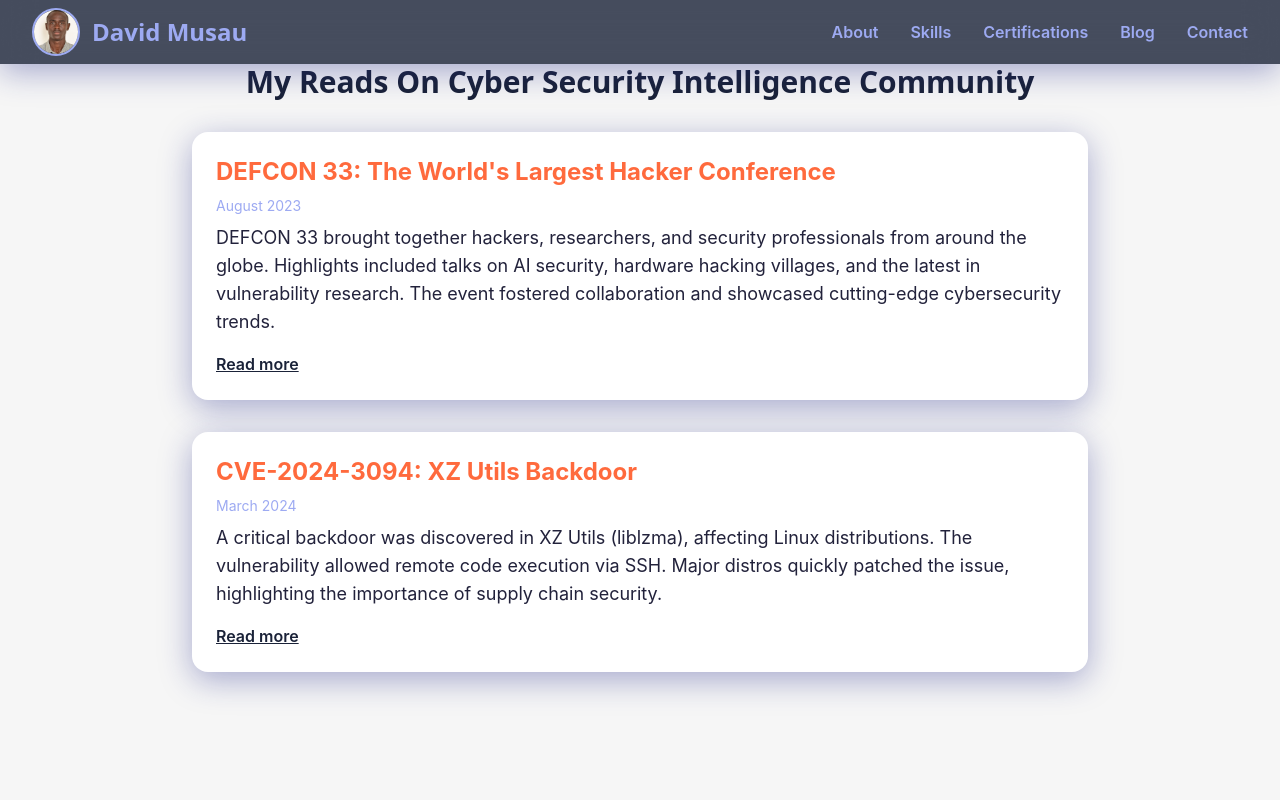
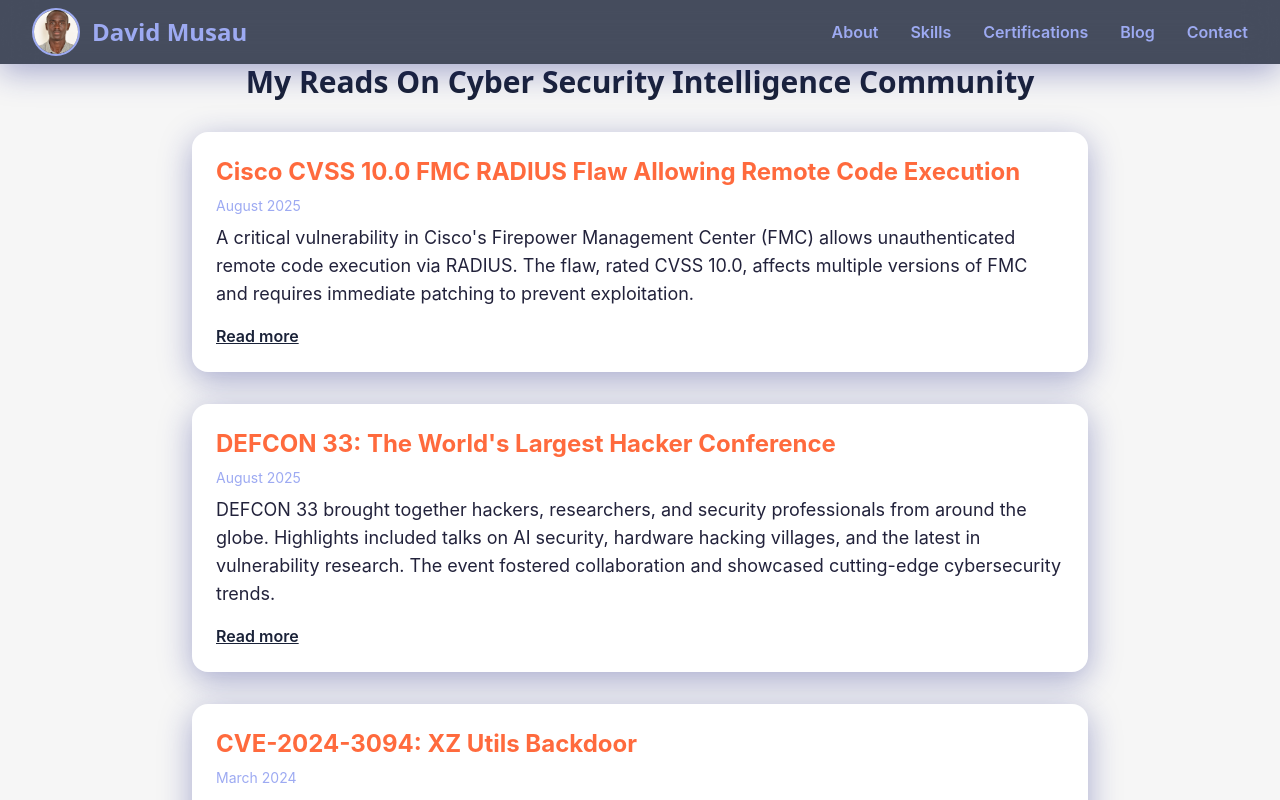
Before and after one commit to dav-oss/my-portofolio, a React (Create React App) app: page /blog in a window 1280 px wide. Shown: the top 800 px of the page. Built offline with nearby package versions, Linux system fonts and the light colour scheme.

Commit message:
update:Added some blog content

```diff
--- a/src/components/Blog.jsx
+++ b/src/components/Blog.jsx
@@ -2,8 +2,16 @@ import React from "react";
 
 const posts = [
   {
+    title: "Cisco CVSS 10.0 FMC RADIUS Flaw Allowing Remote Code Execution",
+    date: "August 2025",
+    summary:
+      "A critical vulnerability in Cisco's Firepower Management Center (FMC) allows unauthenticated remote code execution via RADIUS. The flaw, rated CVSS 10.0, affects multiple versions of FMC and requires immediate patching to prevent exploitation.",
+    link: "https://thehackernews.com/2025/08/cisco-warns-of-cvss-100-fmc-radius-flaw.html",
+  }
+  ,
+  {
     title: "DEFCON 33: The World's Largest Hacker Conference",
-    date: "August 2023",
+    date: "August 2025",
     summary:
       "DEFCON 33 brought together hackers, researchers, and security professionals from around the globe. Highlights included talks on AI security, hardware hacking villages, and the latest in vulnerability research. The event fostered collaboration and showcased cutting-edge cybersecurity trends.",
     link: "https://defcon.org/html/defcon-33/dc-33-index.html",
```
